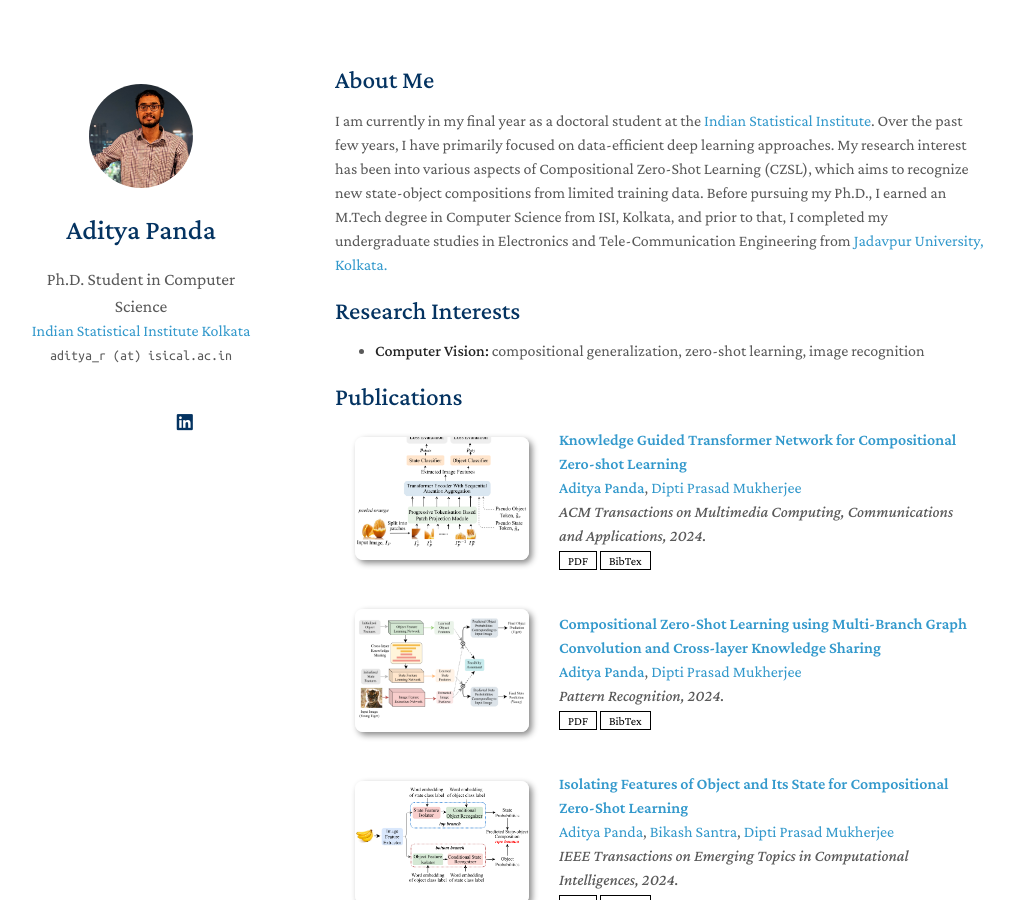
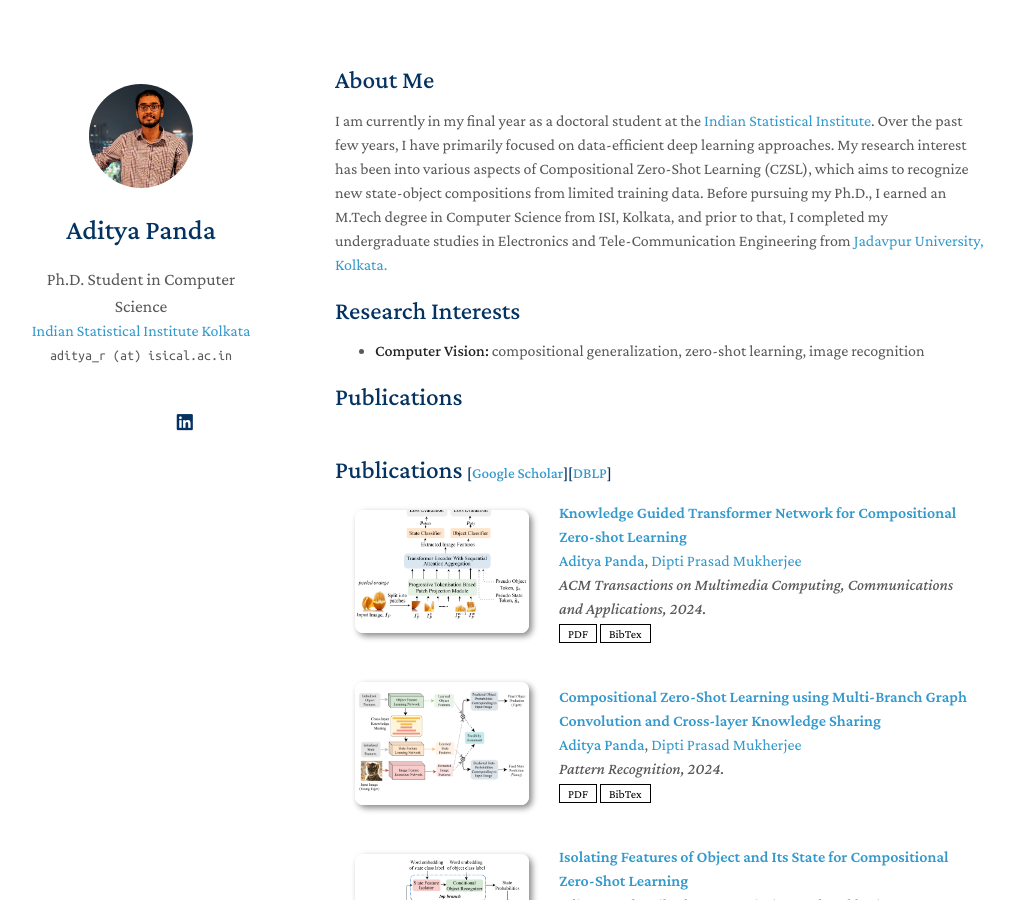
Before and after one commit to pandaaditya/pandaaditya.github.io, a Jekyll site: the page built from index.md, in a window 1280 px wide and 900 px high. Shown: the whole window, without its empty margins (135-1149 px from the left). Built offline with Jekyll 4.4.1, drawn with Linux system fonts in a browser that asks for light colours; a style sheet for code colours, icons or effects is not loaded; our own code applies the rules of GitHub Pages for plain Markdown files.

Commit message:
Update publications.md

```diff
--- a/_includes/publications.md
+++ b/_includes/publications.md
@@ -1,4 +1,9 @@
 <h2 id="publications" style="margin: 2px 0px -15px;">Publications</h2>
+
+
+<h2 style="margin: 60px 0px -15px;">Publications <temp style="font-size:15px;">[</temp><a href="https://scholar.google.com/citations?user=pOBqD5MAAAAJ&hl=en" target="_blank" style="font-size:15px;">Google Scholar</a><temp style="font-size:15px;">]</temp><temp style="font-size:15px;">[</temp><a href="https://dblp.org/pid/190/2715.html" target="_blank" style="font-size:15px;">DBLP</a><temp style="font-size:15px;">]</temp></h2>
+
+
 
 <div class="publications">
 <ol class="bibliography">
```
